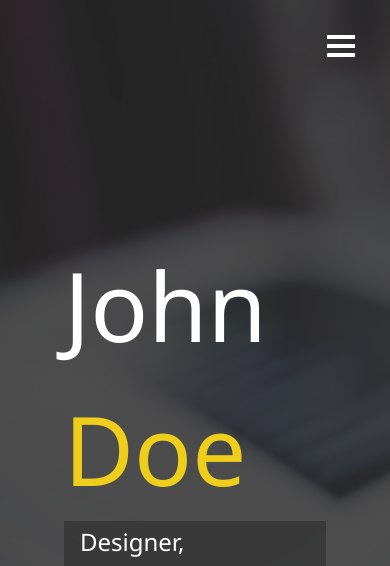
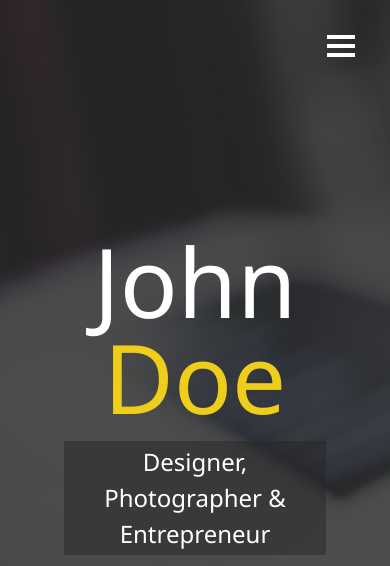
Before and after one commit to dotiKoN/Portfolio, a website: page dist/index.html in a window 390 px wide. Shown: the top 566 px of the page. Drawn offline with Linux system fonts and the light colour scheme.

Commit message:
added media queries made menu overlay responsive

```diff
--- a/scss/_config.scss
+++ b/scss/_config.scss
@@ -28,3 +28,29 @@
     }
   }
 }
+
+// Media Query Mixins
+
+@mixin mediaSm {
+  @media screen and (max-width: 500px) {
+    @content;
+  }
+}
+
+@mixin mediaMd {
+  @media screen and (max-width: 768px) {
+    @content;
+  }
+}
+
+@mixin mediaLg {
+  @media screen and (min-width: 769px) and (max-width: 1170px) {
+    @content;
+  }
+}
+
+@mixin mediaXL {
+  @media screen and (min-width: 1171px) {
+    @content;
+  }
+}
--- /dev/null
+++ b/scss/_mobile.scss
@@ -0,0 +1,55 @@
+// Widescreens
+
+@include mediaXL {
+}
+
+// Desktops and laptops
+@include mediaLg {
+}
+
+// Tablets and small laptops
+@include mediaMd {
+  main {
+    align-items: center;
+    text-align: center;
+
+    .lg-heading {
+      line-height: 1;
+      margin-bottom: 1rem;
+    }
+  }
+  ul.menu-nav,
+  div.menu-branding {
+    float: none;
+    width: 100%;
+    min-width: 0;
+
+    &.show {
+      transform: translate3d(0, 0, 0);
+    }
+  }
+
+  .menu-nav {
+    height: 75vh;
+    transform: translate3d(-100%, 0, 0);
+    font-size: 24px;
+  }
+
+  .menu-branding {
+    height: 25vh;
+    transform: translate3d(100%, 0, 0);
+
+    .portrait {
+      background: url("../img/portrait_small.jpg");
+      width: 150px;
+      height: 150px;
+    }
+  }
+}
+
+// Smartphones
+@include mediaSm {
+  main#home h1 {
+    margin-top: 10vh;
+  }
+}
--- a/scss/main.scss
+++ b/scss/main.scss
@@ -1,5 +1,6 @@
 @import "config";
 @import "menu";
+@import "mobile";
 
 * {
   box-sizing: border-box;
```
Also changed, not shown: dist/css/main.css.
